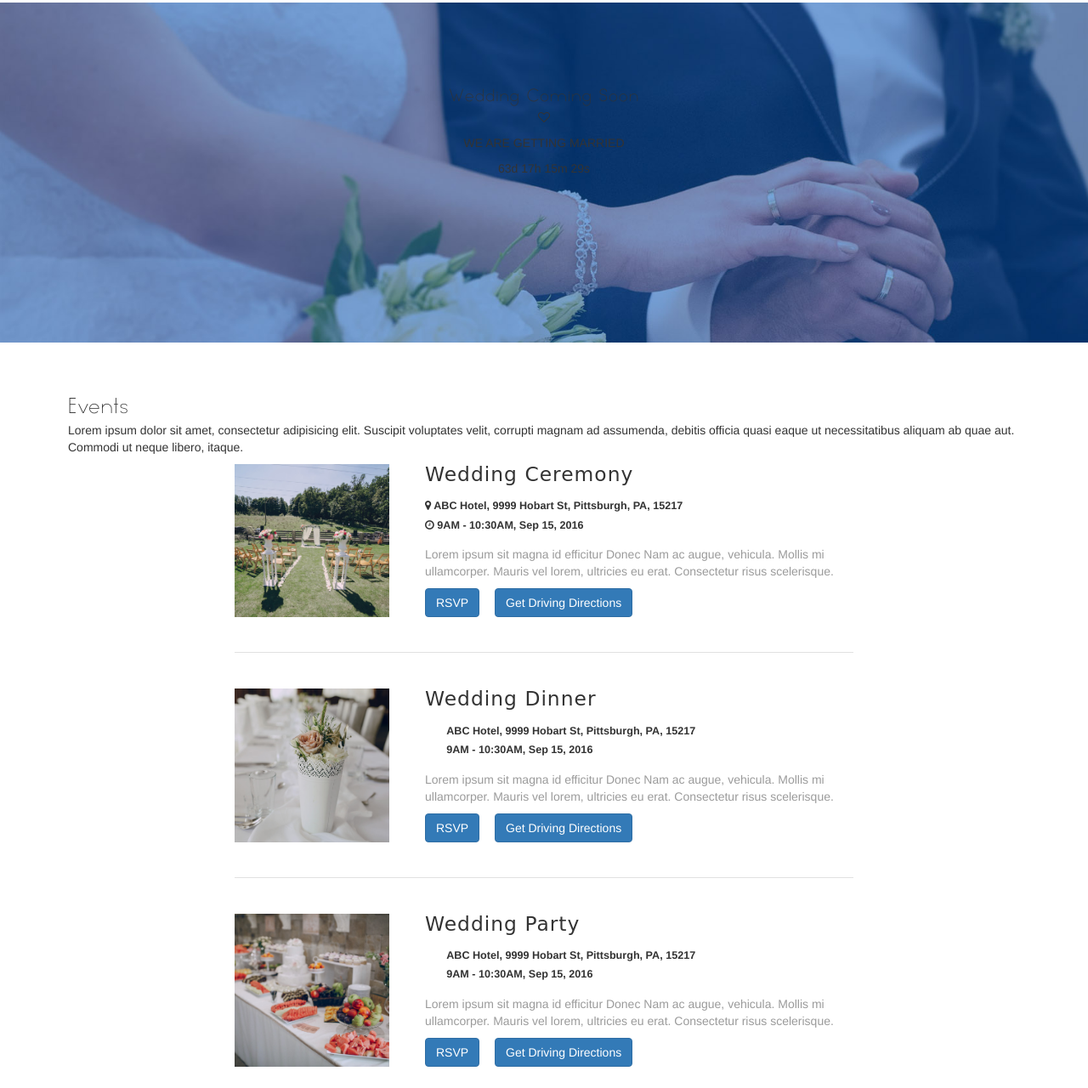
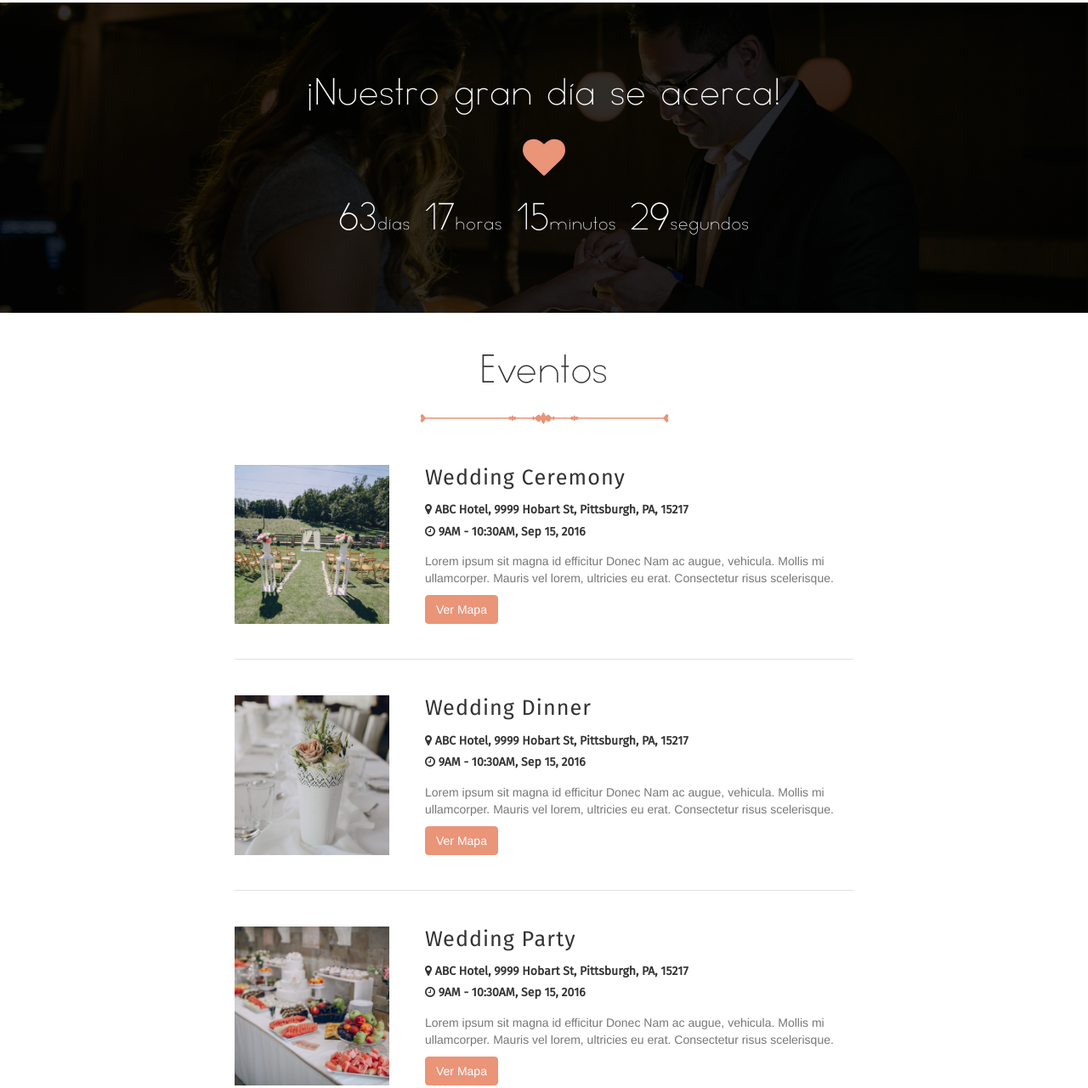
Before and after one commit to jalekz/WeddingSite, a plain HTML site: page index.html in a window 1280 px wide. Shown: the part 3203-4483 px from the top of the page at 85% size. Drawn offline with nearby package versions, Linux system fonts and the light colour scheme.

Commit message:
Estructura terminada

```diff
--- a/assets/css/style.css
+++ b/assets/css/style.css
@@ -458,6 +458,15 @@ h1 a.navbar-brand span {
     padding-top:7em;
     min-height: 400px; text-align: center;
 }
+#counter span{
+    font-size: 25px;
+}
+
+.counterDown i.heart{
+    font-size: 50px;
+    color: #ea9478;
+    padding: 20px 0px;
+}
 
 /*-- BANNERS --*/
 .bannerSection1 {
@@ -483,7 +492,6 @@ h1 a.navbar-brand span {
 
 /*-- TIMELINE --*/
 section {
-    margin: 4rem 0;
     padding: 2rem 8rem;
     overflow: hidden;
     position: relative;
@@ -673,8 +681,8 @@ section.section-events ul.event-list>li .event-details {
 }
 
 section.section-events ul.event-list>li .event-details h3 {
-    font-family: dancing script, cursive;
-    font-size: 1.67em;
+    font-family: 'fira_sansregular';
+    font-size: 1.8em;
     margin: 0
 }
 
@@ -695,13 +703,31 @@ section.section-events ul.event-list>li .event-details ul.event-info>li span {
 }
 
 section.section-events ul.event-list>li .event-details .desc {
-    color: #9b9b9b;
-    max-width: 100%
+    color: #777777;
+    max-width: 100%;
+    font-size: 14px;
 }
 
 section.section-events ul.event-list>li .event-details .cta a.btn+a.btn {
     margin-left: 1em
 }
+
+section.section-events ul.event-list>li .event-details li {
+    font-family: 'fira_sansregular';
+    font-size: 14px;
+}
+
+.btn-rosegold {
+    background-color: #ea9478;
+    border-color: #ea9478;
+}
+
+.btn-rosegold:hover {
+    background-color: #ffffff;
+    border-color: #ea9478;
+    color: #ea9478;
+}
+
 /*-- END EVENTS --*/
 /*-- GIFTS --*/
 section.section-gifts .retailer-list .row+.row {
@@ -752,6 +778,9 @@ section.section-gifts .retailer-list .row .retailer-thumbnail+h4 {
     opacity: 0;
     -moz-opacity: 0;
     filter: alpha(opacity=0);
+}
+.gallery, .section-events, .section-story {
+    padding: 0rem 2rem 8rem;
 }
 
 
--- a/assets/js/main.js
+++ b/assets/js/main.js
@@ -40,8 +40,8 @@ function CounterDown() {
 	  var seconds = Math.floor((distance % (1000 * 60)) / 1000);
 
 	  // Output the result in an element with id="demo"
-	  $("#counter").html(days + "d " + hours + "h "
-	  + minutes + "m " + seconds + "s ");
+	  $("#counter").html(days + "<span>días</span> " + hours + "<span>horas</span> "
+	  + minutes + "<span>minutos</span> " + seconds + "<span>segundos</span> ");
 
 	  // If the count down is over, write some text
 	  if (distance < 0) {
--- a/index.html
+++ b/index.html
@@ -149,11 +149,11 @@
     </div>
     <!--end banner-->
     <!-- timeline -->
-    <div class="wd_heading wow">
+    <div class="wd_heading wow" id="story">
         <h2>Nuestra historia</h2>
         <img src="assets/img/heading5.png" alt="Heading" class="img-responsive">
     </div>
-    <section id="story" class="section-story">
+    <section class="section-story">
         <ul class="timeline">
             <li class="flex-responsive">
                 <div class="meta">
@@ -198,74 +198,75 @@
         </ul>
     </section>
     <!-- end timeline -->
-    <!-- countdown -->
-    <div class="agileinfo_counter_section">
-        <div class="wthree_title_agile">
-            <h3 class="h-t">Wedding <span>Coming Soon</span></h3>
-            <p><i class="fa fa-heart-o" aria-hidden="true"></i></p>
-        </div>
-        <p class="sub_para two">WE ARE GETTING MARRIED</p>
-        <div class="timer_wrap">
-            <div id="counter"></div>
-            <div class="clear fix"></div>
+    <!--banner-->
+    <div class="bannerSection1">
+        <div class="wd_overlay"></div>
+        <div class="container">
+            <div class="row">
+                <div class="wd_slider_textinfo counterDown">
+                    <div class="clearfix"></div>
+                    <h2>¡Nuestro gran día se acerca!</h2>
+                    <div class="clearfix"></div>
+                    <i class="fa fa-heart heart"></i>
+                    <br>
+                    <h2 id="counter"></h2>
+                </div>
+            </div>
         </div>
     </div>
-    <!-- end countdown -->
+    <!--end banner-->
     <!-- events -->
-    <section id="events" class="section-events">
-        <h2>Events</h2>
-        <div class="section-intro">
-            <p>Lorem ipsum dolor sit amet, consectetur adipisicing elit. Suscipit voluptates velit, corrupti magnam ad assumenda, debitis officia quasi eaque ut necessitatibus aliquam ab quae aut. Commodi ut neque libero, itaque.</p>
-        </div>
+    <div class="wd_heading wow" id="events">
+        <h2>Eventos</h2>
+        <img src="assets/img/heading5.png" alt="Heading" class="img-responsive">
+    </div>
+    <section class="section-events">
         <ul class="event-list">
             <li class="flex-responsive">
                 <div class="event-thumbnail" style="background-image: url(assets/img/31.jpg);"></div>
-                <div class="event-details animation-chain" data-animation="fadeInUp">
-                    <h3 class="animated" style="animation-delay: 0s;">Wedding Ceremony</h3>
-                    <ul class="event-info animated" style="animation-delay: 0.1s;">
+                <div class="event-details">
+                    <h3>Wedding Ceremony</h3>
+                    <ul class="event-info">
                         <li><i class="fa fa-map-marker"></i> ABC Hotel, 9999 Hobart St, Pittsburgh, PA, 15217</li>
                         <li><i class="fa fa-clock-o"></i> 9AM - 10:30AM, Sep 15, 2016</li>
                     </ul>
-                    <div class="desc animated" style="animation-delay: 0.2s;">
+                    <div class="desc">
                         <p>Lorem ipsum sit magna id efficitur Donec Nam ac augue, vehicula. Mollis mi ullamcorper. Mauris vel lorem, ultricies eu erat. Consectetur risus scelerisque.</p>
                     </div>
-                    <div class="cta animated" style="animation-delay: 0.3s;">
-                        <a href="#" class="btn btn-primary btn-event-rsvp" data-event="wedding-ceremony">RSVP</a>
-                        <a href="#" class="btn btn-primary">Get Driving Directions</a>
+                    <div class="cta">
+                        <a href="#" class="btn btn-primary btn-rosegold">Ver Mapa</a>
                     </div>
                 </div>
             </li>
             <li class="flex-responsive">
                 <div class="event-thumbnail" style="background-image: url(assets/img/37.jpg);"></div>
-                <div class="event-details animation-chain" data-animation="fadeInUp">
-                    <h3 class="animated" style="animation-delay: 0s;">Wedding Dinner</h3>
-                    <ul class="event-info animated" style="animation-delay: 0.1s;">
-                        <li><span class="lnr lnr-map-marker"></span>ABC Hotel, 9999 Hobart St, Pittsburgh, PA, 15217</li>
-                        <li><span class="lnr lnr-clock"></span>9AM - 10:30AM, Sep 15, 2016</li>
+                <div class="event-details">
+                    <h3>Wedding Dinner</h3>
+                    <ul class="event-info">
+                        <li><i class="fa fa-map-marker"></i> ABC Hotel, 9999 Hobart St, Pittsburgh, PA, 15217</li>
+                        <li><i class="fa fa-clock-o"></i> 9AM - 10:30AM, Sep 15, 2016</li>
                     </ul>
-                    <div class="desc animated" style="animation-delay: 0.2s;">
+                    <div class="desc">
                         <p>Lorem ipsum sit magna id efficitur Donec Nam ac augue, vehicula. Mollis mi ullamcorper. Mauris vel lorem, ultricies eu erat. Consectetur risus scelerisque.</p>
                     </div>
-                    <div class="cta animated" style="animation-delay: 0.3s;">
-                        <a href="#" class="btn btn-primary btn-event-rsvp" data-event="wedding-dinner">RSVP</a>
-                        <a href="#" class="btn btn-primary">Get Driving Directions</a>
+                    <div class="cta">
+                        <a href="#" class="btn btn-primary btn-rosegold">Ver Mapa</a>
                     </div>
                 </div>
             </li>
             <li class="flex-responsive">
                 <div class="event-thumbnail" style="background-image: url(assets/img/38.jpg);"></div>
-                <div class="event-details animation-chain" data-animation="fadeInUp">
+                <div class="event-details">
                     <h3>Wedding Party</h3>
                     <ul class="event-info">
-                        <li><span class="lnr lnr-map-marker"></span>ABC Hotel, 9999 Hobart St, Pittsburgh, PA, 15217</li>
-                        <li><span class="lnr lnr-clock"></span>9AM - 10:30AM, Sep 15, 2016</li>
+                        <li><i class="fa fa-map-marker"></i> ABC Hotel, 9999 Hobart St, Pittsburgh, PA, 15217</li>
+                        <li><i class="fa fa-clock-o"></i> 9AM - 10:30AM, Sep 15, 2016</li>
                     </ul>
                     <div class="desc">
                         <p>Lorem ipsum sit magna id efficitur Donec Nam ac augue, vehicula. Mollis mi ullamcorper. Mauris vel lorem, ultricies eu erat. Consectetur risus scelerisque.</p>
                     </div>
                     <div class="cta">
-                        <a href="#" class="btn btn-primary btn-event-rsvp" data-event="wedding-party">RSVP</a>
-                        <a href="#" class="btn btn-primary">Get Driving Directions</a>
+                        <a href="#" class="btn btn-primary btn-rosegold">Ver Mapa</a>
                     </div>
                 </div>
             </li>
@@ -273,23 +274,25 @@
     </section>
     <!-- end events -->
     <!--banner-->
-    <div class="agileinfo_counter_section">
-        <div class="wthree_title_agile">
-            <h3 class="h-t">Wedding <span>Coming Soon</span></h3>
-            <p><i class="fa fa-heart-o" aria-hidden="true"></i></p>
-        </div>
-        <p class="sub_para two">WE ARE GETTING MARRIED</p>
-        <div class="timer_wrap">
-            <div class="clear fix"></div>
+    <div class="bannerSection1">
+        <div class="wd_overlay"></div>
+        <div class="container">
+            <div class="row">
+                <div class="wd_slider_textinfo">
+                    <div class="clearfix"></div>
+                    <h2>"Todo lo hizo hermoso en su tiempo..." Eclesiastés 3:11</h2>
+                    <div class="clearfix"></div>
+                </div>
+            </div>
         </div>
     </div>
     <!--end banner-->
     <!-- gifts -->
-    <section id="gifts" class="section-gifts">
-        <h2>Gift Registry</h2>
-        <div class="section-intro">
-            <p>Lorem ipsum dolor sit amet, consectetur adipisicing elit. Provident hic culpa laudantium, adipisci quaerat magnam dicta harum vitae velit! Dicta soluta et quos consectetur iste officia est quisquam pariatur laboriosam.</p>
-        </div>
+    <div class="wd_heading wow" id="gifts">
+        <h2>Regalos</h2>
+        <img src="assets/img/heading5.png" alt="Heading" class="img-responsive">
+    </div>
+    <section class="section-gifts">
         <div class="container-fluid retailer-list">
             <div class="row">
                 <div class="col-sm-6">
@@ -323,8 +326,11 @@
     </section>
     <!-- end gifts -->
     <!-- gallery -->
-    <div id="gallery" class="gallery">
-        <h3 class="title">Gallery</h3>
+    <div class="wd_heading wow" id="gallery">
+        <h2>Galería</h2>
+        <img src="assets/img/heading5.png" alt="Heading" class="img-responsive">
+    </div>
+    <div class="gallery">
         <div class="gallery-w3lsrow">
             <div class="col-sm-3 col-xs-6 gallery-grids">
                 <div class="w3ls-hover">
@@ -408,18 +414,22 @@
             </div>
             <div class="clearfix"> </div>
         </div>
-
     </div>
     <!-- end gallery -->
     <!--footer-->
-    <div class="agileinfo_counter_section" id="contact">
-        <div class="wthree_title_agile">
-            <h3 class="h-t">Wedding <span>Coming Soon</span></h3>
-            <p><i class="fa fa-heart-o" aria-hidden="true"></i></p>
-        </div>
-        <span class="sub_para two">WE ARE GETTING MARRIED</span>
-        <div class="timer_wrap">
-            <div class="clear fix"></div>
+    <div class="bannerSection1">
+        <div class="wd_overlay"></div>
+        <div class="container">
+            <div class="row">
+                <div class="wd_slider_textinfo counterDown">
+                    <div class="clearfix"></div>
+                    <h2>¡Nuestro gran día se acerca!</h2>
+                    <div class="clearfix"></div>
+                    <i class="fa fa-heart heart"></i>
+                    <br>
+                    <h2>FOOTER</h2>
+                </div>
+            </div>
         </div>
     </div>
     <!--end footer-->
```
